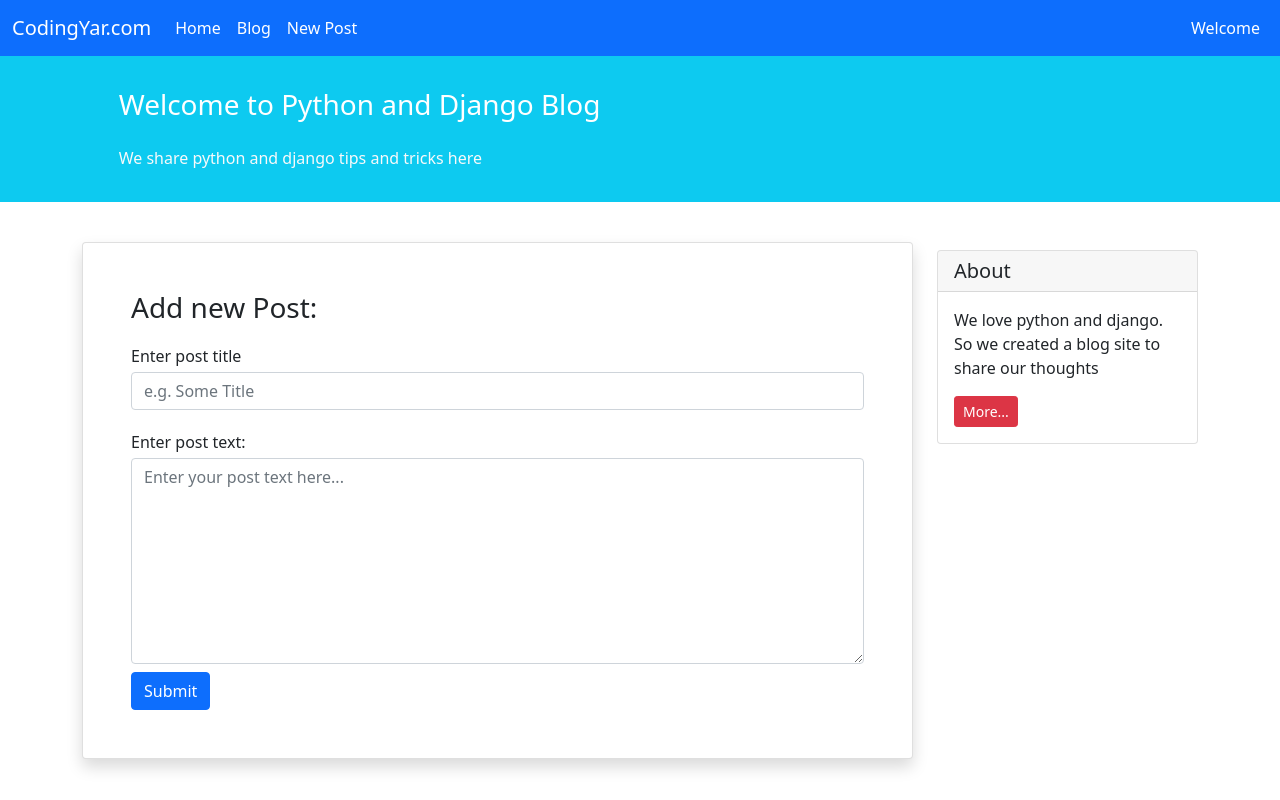
After one commit to AliGanji14/django-Blog, a Django app: template blog/templates/blog/post_create.html in a window 1280 px wide. The commit adds this page. Run offline with Django 5.2, Linux system fonts and the light colour scheme; the template is opened without the code that fills it, so the values that code supplies are empty.

```diff
--- a/blog/models.py
+++ b/blog/models.py
@@ -1,4 +1,5 @@
 from django.db import models
+from django.urls import reverse
 
 
 class Post(models.Model):
@@ -16,3 +17,6 @@ class Post(models.Model):
 
     def __str__(self):
         return self.title
+
+    def get_absolute_url(self):
+        return reverse('post_detail', kwargs={'pk': self.pk})
--- /dev/null
+++ b/blog/templates/blog/post_create.html
@@ -0,0 +1,43 @@
+{% extends '_base.html' %}
+
+{% block page_title %}Post New{% endblock page_title %}
+
+
+{% block content %}
+<div class="container mt-4">
+    <div class="row">
+        <div class="col-9">
+            <div class="card shadow my-3 p-5">
+                <h3>Add new Post:</h3>
+                <form method="POST">
+                    {% csrf_token %}
+                    <div class="form-group py-2">
+                        <label class="py-1">Enter post title</label>
+                        <input type="text" class="form-control" placeholder="e.g. Some Title" name="title">
+                    </div>
+                    <div class="form-group py-2">
+                        <label class="py-1">Enter post text:</label>
+                        <textarea class="form-control" name="text" rows="8"
+                            placeholder="Enter your post text here..."></textarea>
+                    </div>
+                    <button type="submit" class="btn btn-primary">Submit</button>
+                </form>
+            </div>
+        </div>
+        <div class="col-3">
+
+            <div class="card my-4">
+                <h5 class="card-header">About</h5>
+                <div class="card-body">
+                    <p class="card-text">We love python and django. So we created a blog site to share our
+                        thoughts</p>
+                    <a href="#" class="btn btn-sm btn-danger">
+                        More...
+                    </a>
+                </div>
+            </div>
+
+        </div>
+    </div>
+</div>
+{% endblock content %}
--- a/blog/templates/blog/posts_list.html
+++ b/blog/templates/blog/posts_list.html
@@ -15,7 +15,7 @@ Post List
                     <h5 class="card-title">{{post.title}}</h5>
                     <h6 class="card-subtitle mb-2 text-muted small py-2">{{post.datetime_created|timesince}}</h6>
                     <p class="card-text py-3">{{post.text|truncatewords:35}}</p>
-                    <div class="btn btn-sm btn-success"></div>
+                    <a href="{{ post.get_absolute_url }}" class="btn btn-sm btn-success">Read More</a>
                 </div>
             </div>
             {% endfor %}
--- a/blog/urls.py
+++ b/blog/urls.py
@@ -2,6 +2,7 @@ from django.urls import path
 
 from . import views
 urlpatterns = [
-    path('', views.post_list_view, name='posts_list'),
+    path('', views.post_list_view, name='post_list'),
     path('<int:pk>/', views.post_detail_view, name='post_detail'),
+    path('create/', views.post_new_view, name='post_create'),
 ]
--- a/templates/_base.html
+++ b/templates/_base.html
@@ -26,7 +26,8 @@
             <div class="collapse navbar-collapse" id="navbarNavAltMarkup">
                 <div class="navbar-nav">
                     <a class="nav-link active" aria-current="page" href="#">Home</a>
-                    <a class="nav-link" href="#">Blog</a>
+                    <a class="nav-link active" aria-current="page" href="{% url 'post_list' %}">Blog</a>
+                    <a class="nav-link active" aria-current="page" href="{% url 'post_create' %}">New Post</a>
                 </div>
             </div>
             <div class="mx-2 text-white">Welcome</div>
```
Also changed, not shown: blog/views.py (+14 -4 lines).
